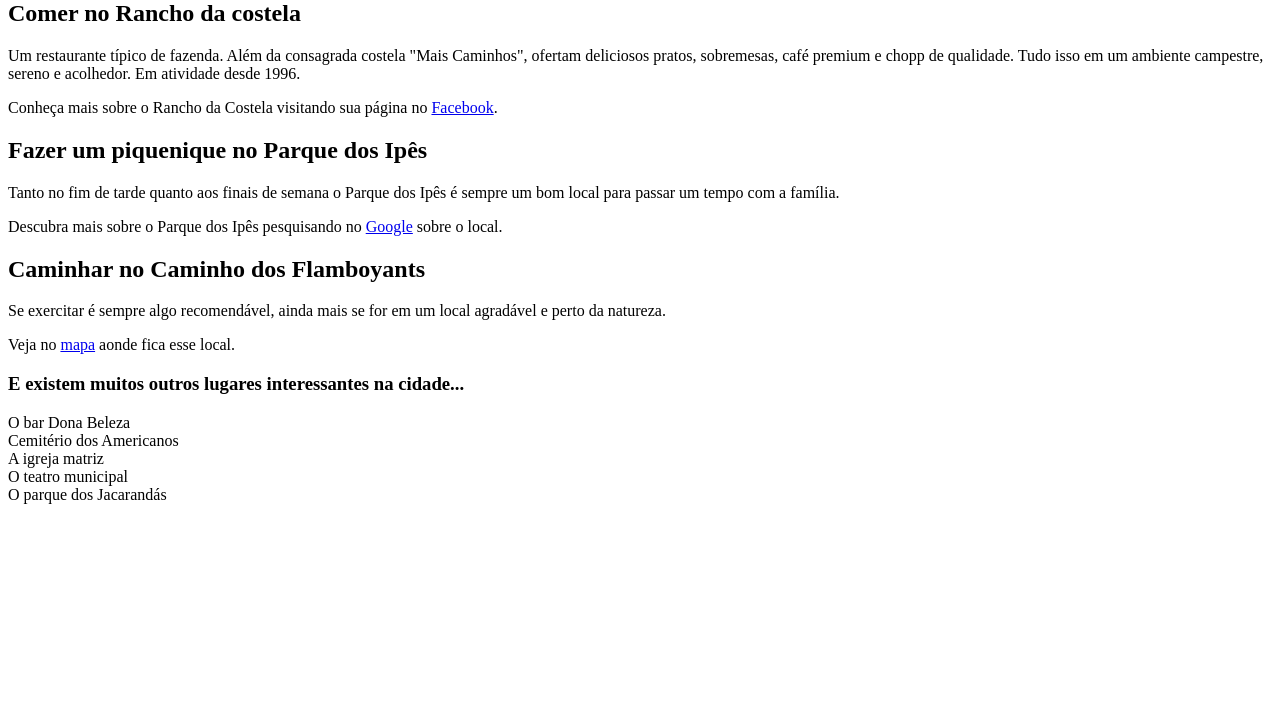
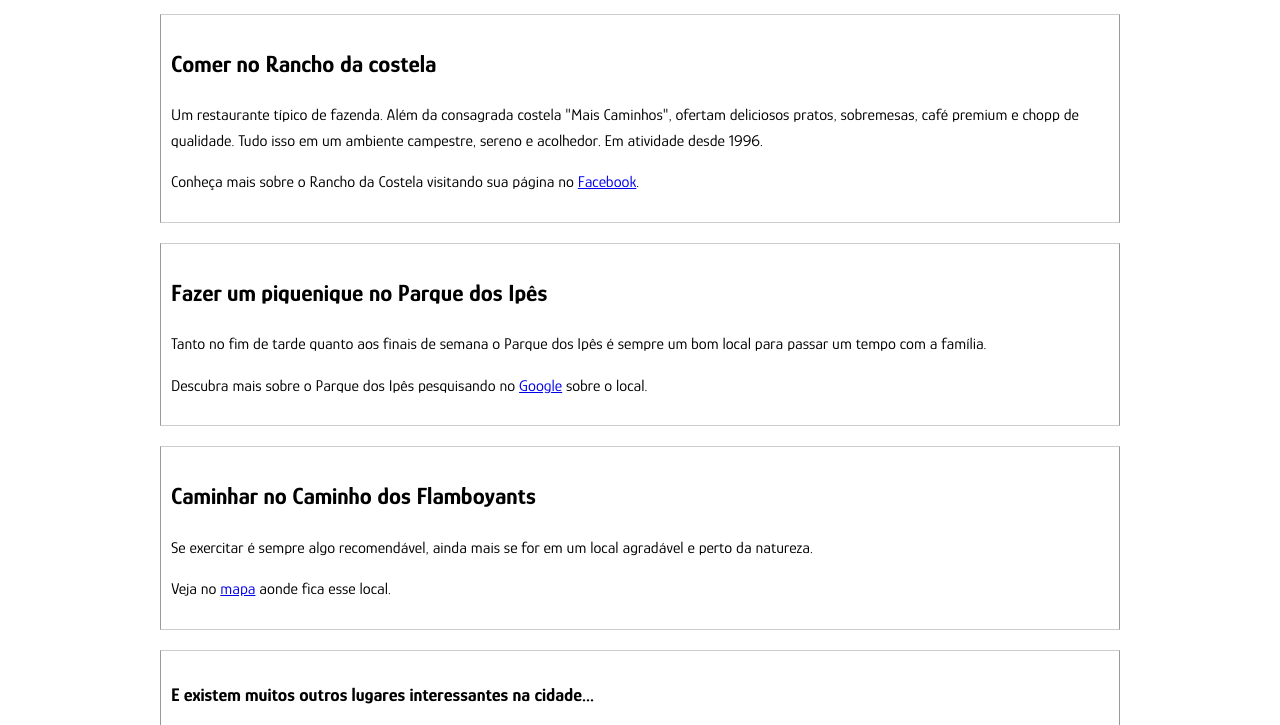
Before and after one commit to MariFon/site-turismo, a plain HTML site: page index.html in a window 1280 px wide. Shown: the part 80-805 px from the top of the page. Drawn offline with Linux system fonts and the light colour scheme.

Commit message:
Adicionado estilos de fonte e formatado quadros

```diff
--- /dev/null
+++ b/estilos.css
@@ -0,0 +1,22 @@
+@import url('https://fonts.googleapis.com/css2?family=Glory:ital,wght@0,100;0,200;0,300;0,400;0,500;0,600;0,700;0,800;1,100;1,200;1,300;1,400;1,500;1,600;1,700;1,800&display=swap');
+
+.container{
+    width: 960px;
+    /* margin-top: 0;
+    margin-bottom: 0;
+    margin-left: 50px;
+    margin-right: 50px; */
+    margin: 0 auto;
+}
+
+body{
+    font-family: 'Glory', sans-serif;
+    line-height: 1.6;
+}
+
+.lugar{
+    border: 1px solid #ccc;
+    border-color: #ccc #999 #ccc #999;
+    margin-bottom: 20px;
+    padding: 10px;
+}
--- a/index.html
+++ b/index.html
@@ -6,37 +6,60 @@
     <meta http-equiv="X-UA-Compatible" content="IE=edge">
     <meta name="viewport" content="width=device-width, initial-scale=1.0">
     <title>Conheça Americana</title>
+    <link href="estilos.css" rel="stylesheet">
+
 </head>
 
 <body>
+    <div class="container">
         <h1>Conheça Americana!</h1>
-
+        <div class="lugar">
             <h2>Comer no Rancho da costela</h2>
             <p>
                 Um restaurante típico de fazenda. Além da consagrada costela "Mais Caminhos", ofertam deliciosos pratos,
-        sobremesas, café premium e chopp de qualidade. Tudo isso em um ambiente campestre, sereno e acolhedor. Em
+                sobremesas, café premium e chopp de qualidade. Tudo isso em um ambiente campestre, sereno e acolhedor.
+                Em
                 atividade desde 1996.</p>
             <p>
                 Conheça mais sobre o Rancho da Costela visitando sua página no <a
-            href="https://www.facebook.com/RanchodaCostelaSBO" target="blank">Facebook</a>.</p>
+                    href="https://www.facebook.com/RanchodaCostelaSBO" target="blank">Facebook</a>.
+            </p>
+        </div>
+
+        <div class="lugar">
             <h2>Fazer um piquenique no Parque dos Ipês</h2>
             <p>
-        Tanto no fim de tarde quanto aos finais de semana o Parque dos Ipês é sempre um bom local para passar um tempo
-        com a família.</p>
+                Tanto no fim de tarde quanto aos finais de semana o Parque dos Ipês é sempre um bom local para passar um
+                tempo
+                com a família.
+            </p>
             <p>
                 Descubra mais sobre o Parque dos Ipês pesquisando no <a
-            href="https://www.google.com/search?q=parque+dos+ipes+sbo" target="blank"> Google</a> sobre o local.</p>
+                    href="https://www.google.com/search?q=parque+dos+ipes+sbo" target="blank"> Google</a> sobre o local.
+            </p>
+        </div>
+
+        <div class="lugar">
             <h2>Caminhar no Caminho dos Flamboyants</h2>
-    <p>Se exercitar é sempre algo recomendável, ainda mais se for em um local agradável e perto da natureza.</p>
+            <p>Se exercitar é sempre algo recomendável, ainda mais se for em um local agradável e perto da natureza.
+            </p>
             <p>Veja no <a
                     href="https://www.google.com/maps/place/Caminho+dos+Flamboyants/@-22.7536199,-47.4337197,17z/data=!3m1!4b1!4m5!3m4!1s0x94c89d982e6fe5bd:0x58bf1a45b9da1bac!8m2!3d-22.7536249!4d-47.4315364"
-            target="black">mapa</a> aonde fica esse local.</p>
+                    target="black">mapa</a> aonde fica esse local.
+            </p>
+        </div>
+
+        <div class="lugar">
             <h3>E existem muitos outros lugares interessantes na cidade...</h3>
             <p>O bar Dona Beleza<br>
                 Cemitério dos Americanos<br>
                 A igreja matriz<br>
                 O teatro municipal<br>
-        O parque dos Jacarandás<br></p>
+                O parque dos Jacarandás<br>
+            </p>
+        </div>
+
+    </div>
 </body>
 
 </html>
```
Lines whose indentation alone changed are shown as unchanged.
